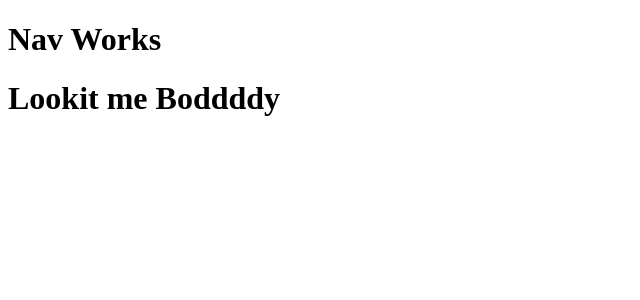
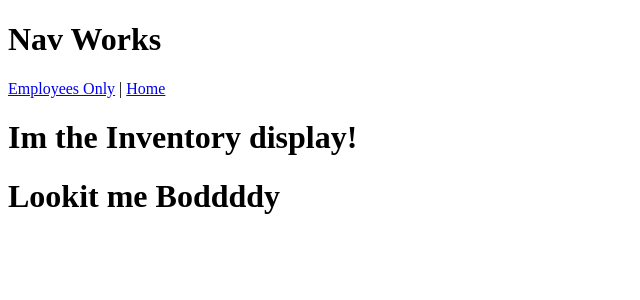
Before and after one commit to lewdavidson/React-Tap-Room-2, a React app: page /#/ in a window 1280 px wide. Shown: the top 300 px of the page, without its empty margins (0-640 px from the left). Built offline with nearby package versions, Linux system fonts and the light colour scheme.

Commit message:
impliment a router from employee page and store-front page

```diff
--- a/src/components/App.jsx
+++ b/src/components/App.jsx
@@ -1,11 +1,18 @@
 import React from 'react';
 import Nav from './Nav';
 import Body from './Body';
+import EmployeeDisplay from './EmployeeDisplay';
+import InventoryDisplay from './InventoryDisplay';
+import { Switch, Route } from 'react-router-dom';
 
 function App() {
   return(
     <div>
       <Nav />
+      <Switch>
+        <Route exact path='/' component={InventoryDisplay} />
+        <Route exact path='/employees' component={EmployeeDisplay} />
+      </Switch>
       <Body />
     </div>
   );
--- /dev/null
+++ b/src/components/EmployeeDisplay.jsx
@@ -0,0 +1,11 @@
+import React from 'react';
+
+function EmployeeDisplay() {
+  return(
+    <div>
+      <h1>Im an employee!</h1>
+    </div>
+  );
+}
+
+export default EmployeeDisplay;
--- /dev/null
+++ b/src/components/InventoryDisplay.jsx
@@ -0,0 +1,11 @@
+import React from 'react';
+
+function InventoryDisplay() {
+  return(
+    <div>
+      <h1>Im the Inventory display!</h1>
+    </div>
+  );
+}
+
+export default InventoryDisplay;
--- a/src/components/Nav.jsx
+++ b/src/components/Nav.jsx
@@ -1,9 +1,13 @@
 import React from 'react';
+import { Link } from 'react-router-dom';
 
 
 function Nav(){
   return(
-    <h1>Nav Works</h1>
+    <div>
+      <h1>Nav Works</h1>
+      <Link to="/employees">Employees Only</Link> | <Link to="/">Home</Link>
+    </div>
   );
 }
 
```
Also changed, not shown: src/components/InventoryData.jsx (added).
